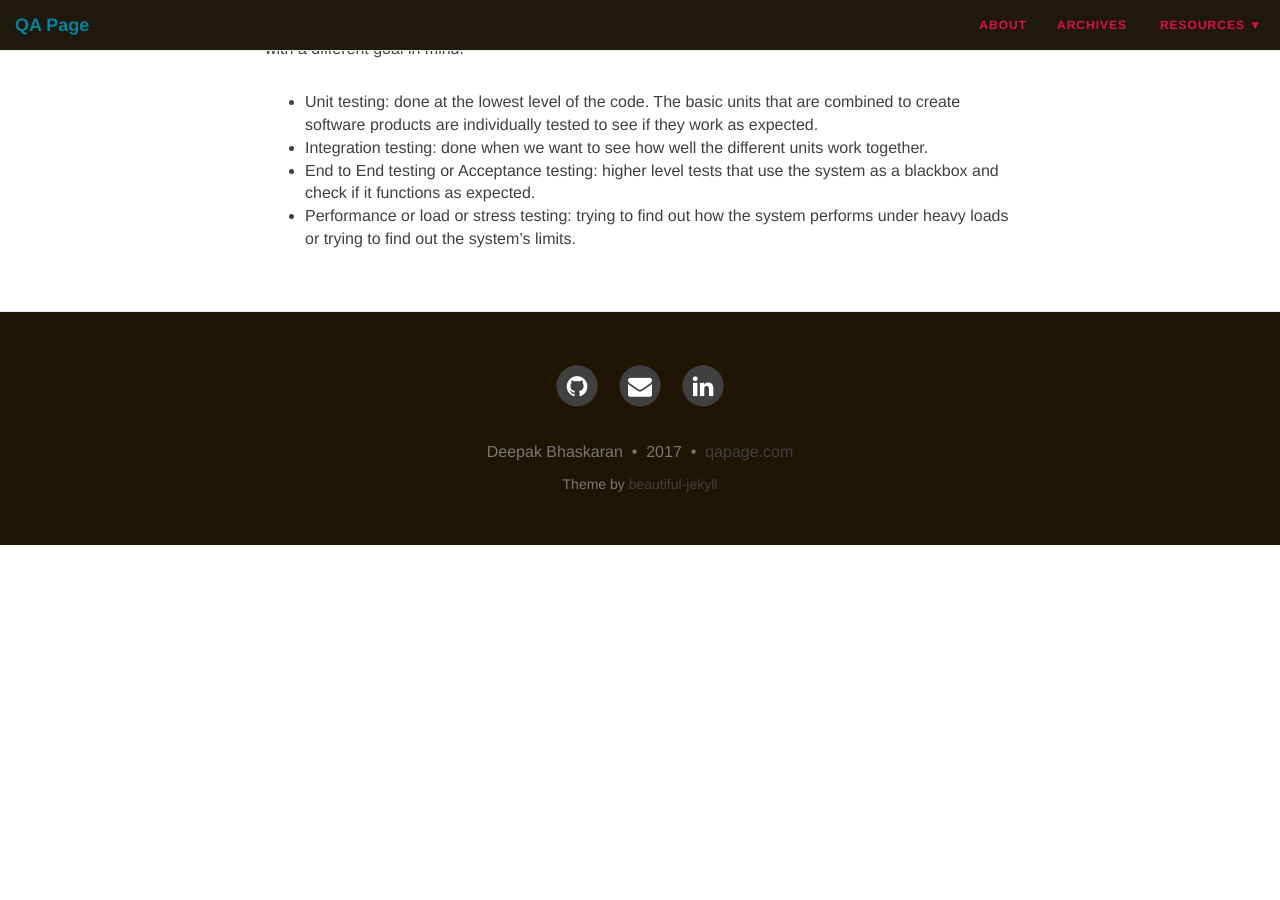
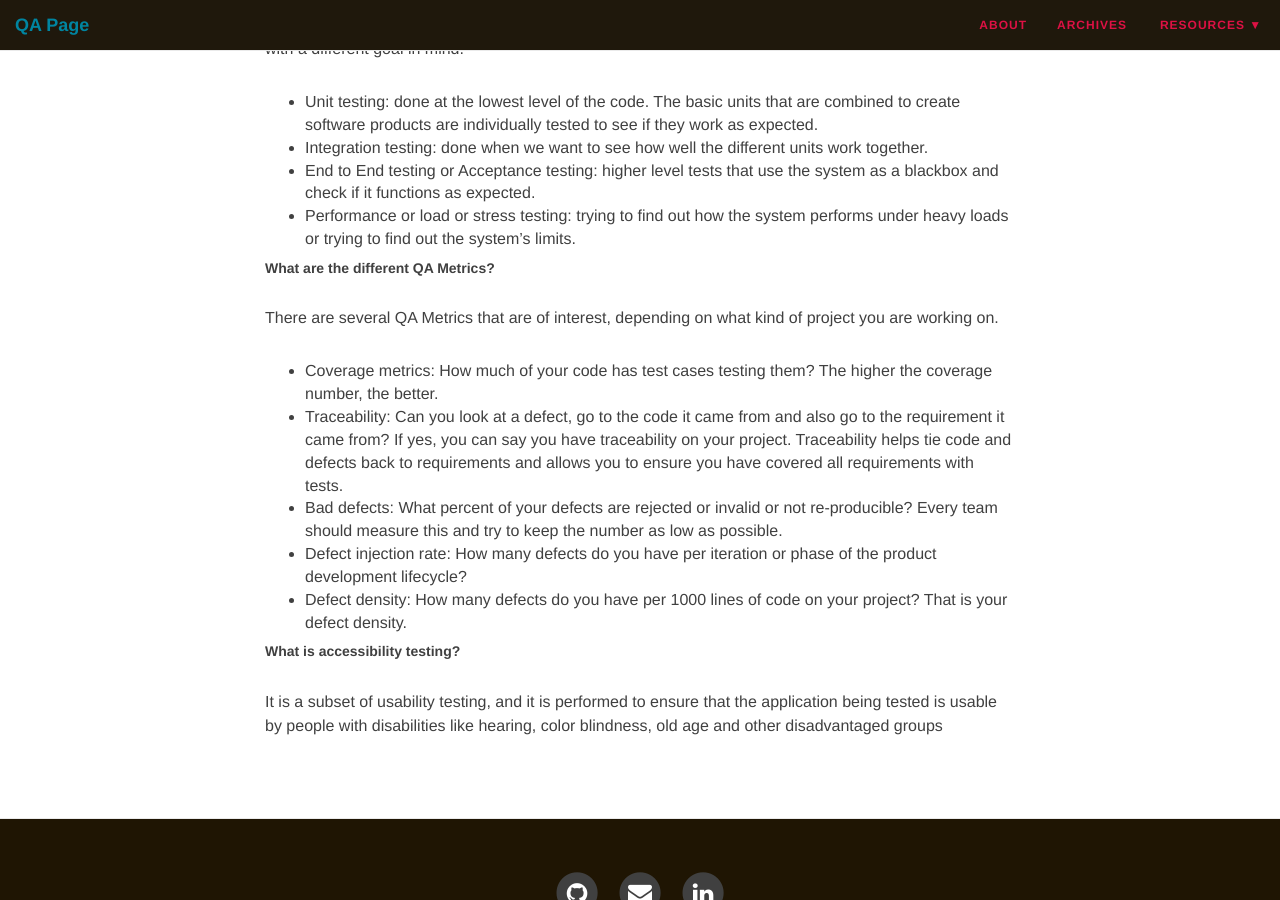
Before and after one commit to qapage/qapage1.github.io, a Jekyll site: the page built from FAQs.md, in a window 1280 px wide and 900 px high, scrolled down 487 px. Built offline with Jekyll 4.4.1, drawn with Linux system fonts in a browser that asks for light colours; nearby versions of some CDN libraries; before the commit the page ends 1032 px from its top, so only the background shows below that.

Commit message:
Updated FAQs

```diff
--- a/FAQs.md
+++ b/FAQs.md
@@ -19,3 +19,17 @@ There are a lot of different types of testing, each of them done at a different
  * Integration testing: done when we want to see how well the different units work together.
  * End to End testing or Acceptance testing: higher level tests that use the system as a blackbox and check if it functions as expected.
  * Performance or load or stress testing: trying to find out how the system performs under heavy loads or trying to find out the system's limits.
+
+##### What are the different QA Metrics?
+
+There are several QA Metrics that are of interest, depending on what kind of project you are working on.
+
+ * Coverage metrics: How much of your code has test cases testing them?  The higher the coverage number, the better.
+ * Traceability: Can you look at a defect, go to the code it came from and also go to the requirement it came from? If yes, you can say you have traceability on your project. Traceability helps tie code and defects back to requirements and allows you to ensure you have covered all requirements with tests.
+ * Bad defects: What percent of your defects are rejected or invalid or not re-producible? Every team should measure this and try to keep the number as low as possible.
+ * Defect injection rate: How many defects do you have per iteration or phase of the product development lifecycle?
+ * Defect density: How many defects do you have per 1000 lines of code on your project? That is your defect density.
+
+##### What is accessibility testing?
+
+It is a subset of usability testing, and it is performed to ensure that the application being tested is usable by people with disabilities like hearing, color blindness, old age and other disadvantaged groups
```
